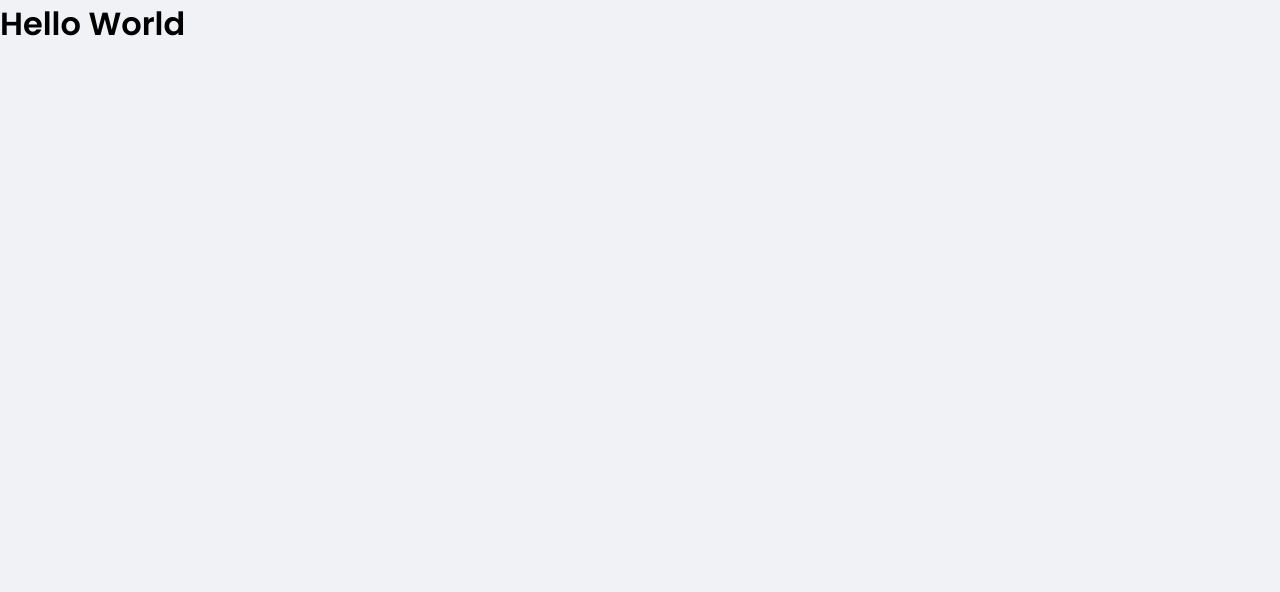
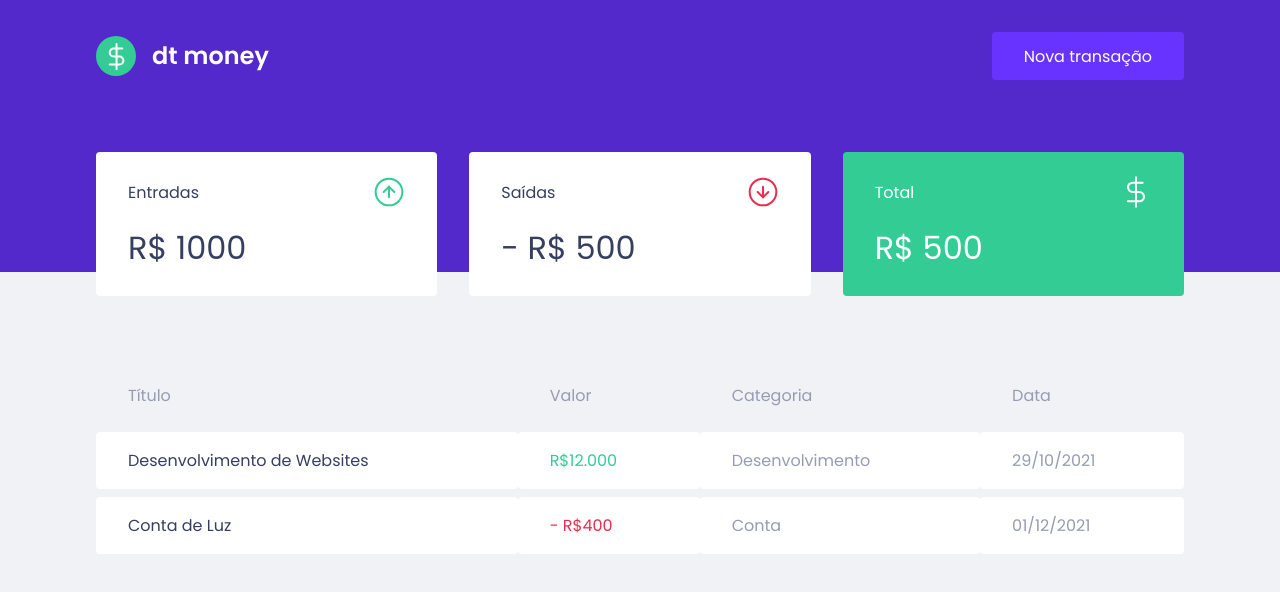
Before and after one commit to Gabriek0/dtmoney, a React (Create React App) app: page / in a window 1280 px wide. Shown: the top 592 px of the page. Built offline with nearby package versions, Linux system fonts and the light colour scheme.

Commit message:
adicionando componentes da pagina

```diff
--- a/src/App.tsx
+++ b/src/App.tsx
@@ -1,9 +1,12 @@
+import { Dashboard } from './components/Dashboard/index';
+import { Header } from './components/Header/index'
 import { GlobalStyle } from "./styles/global";
 
 export function App() {
   return (
     <div className="App">
-      <h1>Hello World</h1>
+      <Header />
+      <Dashboard />
       <GlobalStyle />
     </div>
   );
--- /dev/null
+++ b/src/components/Dashboard/index.tsx
@@ -0,0 +1,13 @@
+import { Container } from "./styles";
+import { Summary } from "../Summary";
+import { TransactionsTable } from "../TransactionsTable";
+
+
+export function Dashboard() {
+    return (
+        <Container>
+            <Summary />
+            <TransactionsTable />
+        </Container>
+    )
+}
--- /dev/null
+++ b/src/components/Dashboard/styles.ts
@@ -0,0 +1,7 @@
+import styled from "styled-components";
+
+export const Container = styled.main`
+    max-width: 1120px;
+    margin: 0 auto;
+    padding: 2.5rem 1rem;
+`
--- /dev/null
+++ b/src/components/Header/index.tsx
@@ -0,0 +1,15 @@
+import logoImg from '../../assets/logo.svg';
+import { Container, Content } from './styles';
+
+export function Header() {
+    return (
+        <Container>
+            <Content>
+                <img src={logoImg} alt="dt money" />
+                <button type="button">
+                    Nova transação
+                </button>
+            </Content>
+        </Container>
+    )
+}
--- /dev/null
+++ b/src/components/Header/styles.ts
@@ -0,0 +1,33 @@
+import styled from "styled-components";
+
+export const Container = styled.header`
+    background: var(--blue);
+`;
+
+export const Content = styled.div`
+    max-width: 1120px;
+    margin: 0 auto;
+
+    padding: 2rem 1rem 12rem;
+
+    display: flex;
+    align-items: center;
+    justify-content: space-between;
+
+    button {
+        font-size: 1rem;
+        color: #fff;
+        background: var(--blue-light);
+        border: 0;
+        padding: 0 2rem;
+        border-radius: 0.25rem;
+        height: 3rem;
+        transition: filter 0.2s;
+
+        &:hover {
+            filter: brightness(0.9)
+        }
+    }
+
+
+`;
--- /dev/null
+++ b/src/components/Summary/index.tsx
@@ -0,0 +1,33 @@
+import incomeImg from "../../assets/income.svg"
+import outcomeImg from "../../assets/outcome.svg"
+import totalImg from "../../assets/total.svg"
+
+import { Container } from "./styles"
+
+export function Summary() {
+    return (
+        <Container>
+            <div>
+                <header>
+                    <p>Entradas</p>
+                    <img src={incomeImg} alt="income" />
+                </header>
+                <strong>R$ 1000</strong>
+            </div>
+            <div>
+                <header>
+                    <p>Saídas</p>
+                    <img src={outcomeImg} alt="outcome" />
+                </header>
+                <strong>- R$ 500</strong>
+            </div>
+            <div className="highlight-background">
+                <header>
+                    <p>Total</p>
+                    <img src={totalImg} alt="total" />
+                </header>
+                <strong>R$ 500</strong>
+            </div>
+        </Container>
+    )
+}
--- /dev/null
+++ b/src/components/Summary/styles.ts
@@ -0,0 +1,35 @@
+import styled from "styled-components"
+
+
+export const Container = styled.div`
+    display: grid;
+    grid-template-columns: repeat(3, 1fr);
+    gap: 2rem;
+    margin-top: -10rem;
+
+    div {
+        background: var(--shape);
+        padding: 1.5rem 2rem;
+        border-radius: 0.25rem;
+        color: var(--text-title);
+
+        &.highlight-background {
+            background: var(--green);
+            color: #FFF;
+        }
+    }
+
+    header {
+        display: flex;
+        align-items: center;
+        justify-content: space-between;
+    }
+
+    strong {
+        display: block;
+        margin-top: 1rem;
+        font-size: 2rem;
+        font-weight: 500;
+        line-height: 3rem;
+    }
+`
--- /dev/null
+++ b/src/components/TransactionsTable/index.tsx
@@ -0,0 +1,32 @@
+import { Container } from './styles'
+
+export function TransactionsTable() {
+    return (
+        <Container>
+            <table>
+                <thead>
+                    <tr>
+                        <th>Título</th>
+                        <th>Valor</th>
+                        <th>Categoria</th>
+                        <th>Data</th>
+                    </tr>
+                </thead>
+                <tbody>
+                    <tr>
+                        <td>Desenvolvimento de Websites</td>
+                        <td className="deposit">R$12.000</td>
+                        <td>Desenvolvimento</td>
+                        <td>29/10/2021</td>
+                    </tr>
+                    <tr>
+                        <td>Conta de Luz</td>
+                        <td className="withdraw">- R$400</td>
+                        <td>Conta</td>
+                        <td>01/12/2021</td>
+                    </tr>
+                </tbody>
+            </table>
+        </Container>
+    )
+}
--- /dev/null
+++ b/src/components/TransactionsTable/styles.ts
@@ -0,0 +1,38 @@
+import styled from "styled-components";
+
+export const Container = styled.div`
+    margin-top: 4rem;
+
+    table {
+        width: 100%;
+        border-spacing: 0 0.5rem;
+    }
+
+    th {
+        color: var(--text-body);
+        font-weight: 400;
+        padding: 1rem 2rem;
+        text-align: left;
+        line-height: 1.5rem;
+    }
+
+    td {
+        padding: 1rem 2rem;
+        border: 0;
+        background: var(--shape);
+        color: var(--text-body);
+        border-radius: 0.25rem;
+
+        &:first-child {
+            color: var(--text-title);
+        }
+
+        &.withdraw {
+            color: var(--red);
+        }
+
+        &.deposit {
+            color: var(--green)
+        }
+    }
+`
--- a/src/styles/global.ts
+++ b/src/styles/global.ts
@@ -4,6 +4,7 @@
     :root {
         --background: #f0f2f5;
         --red: #E52E4D;
+        --green: #33cc95;
         --blue: #5429cc;
 
         --blue-light: #6933ff;
@@ -23,11 +24,11 @@
 
     html {
         @media (max-width: 1080px) {
-            font-size: 93.75%;
+            font-size: 93.75%; // 15px -> 1 REM = 15px
         }
 
         @media (max-width: 720px) {
-            font-size: 87.5%;
+            font-size: 87.5%; // 14px -> 1 REM = 14px
         }
     }
 
--- a/tsconfig.json
+++ b/tsconfig.json
@@ -21,6 +21,7 @@
     "jsx": "react-jsx"
   },
   "include": [
-    "src"
+    "src",
+    "Header"
   ]
 }
```
